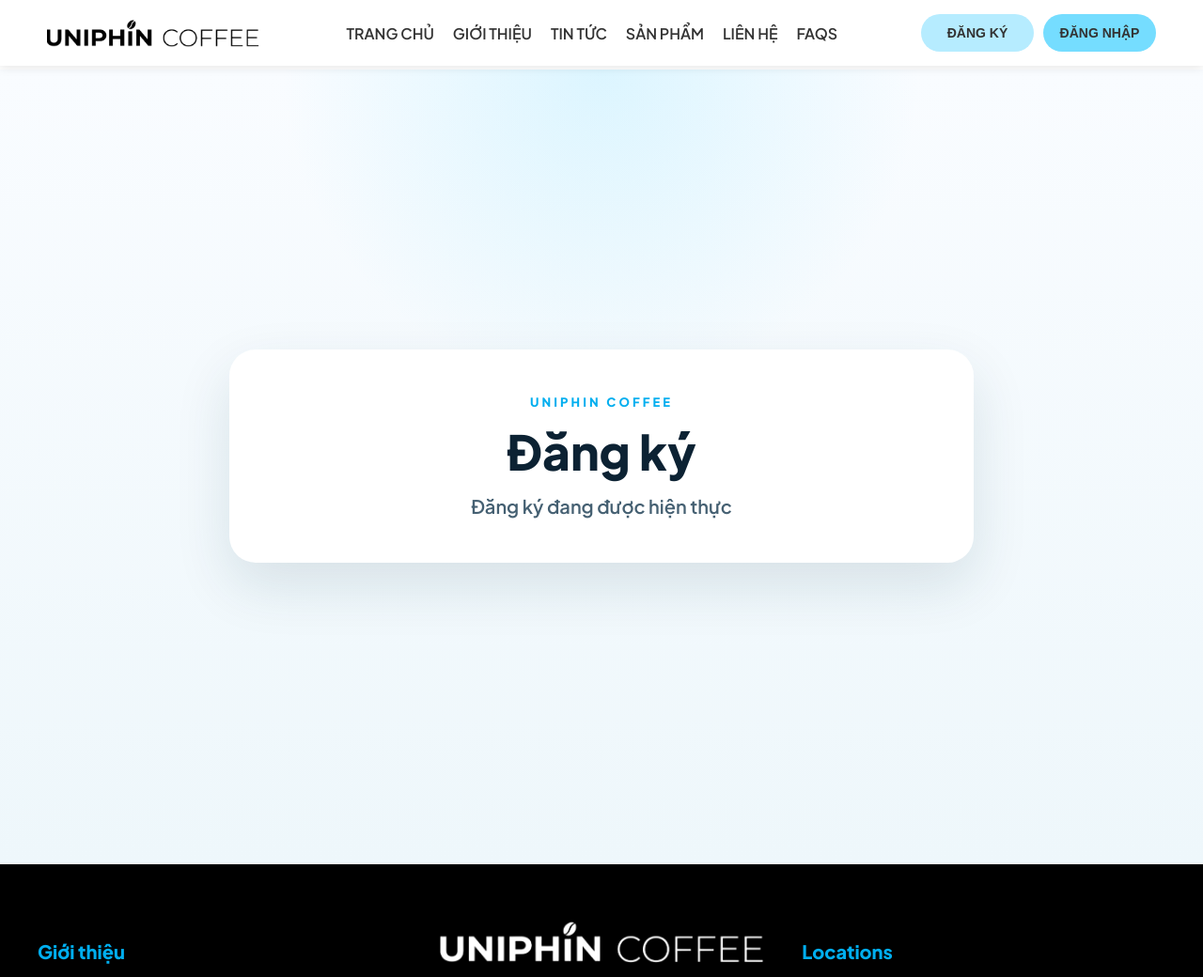
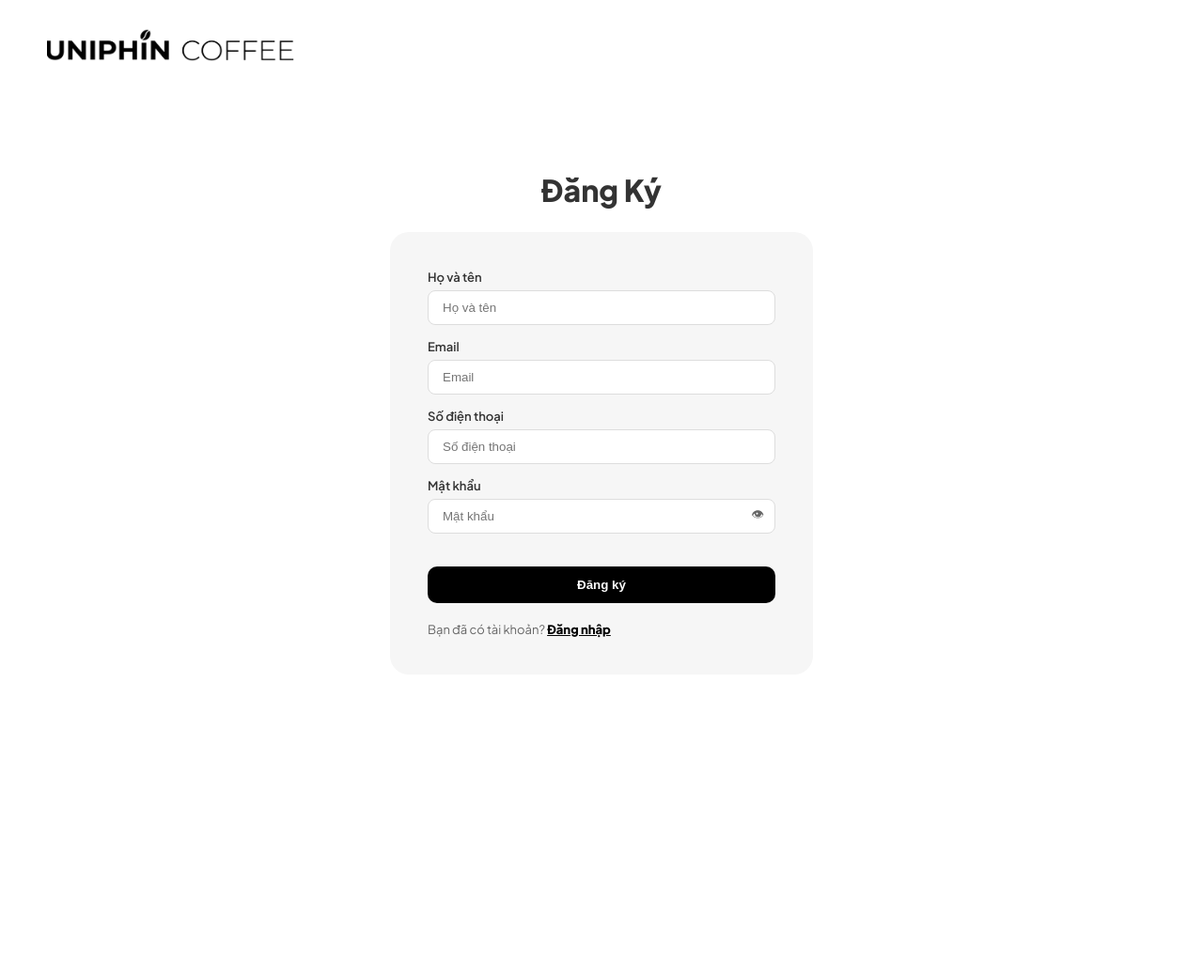
Before and after one commit to dwlong1896/uniphin-coffee-v2, a PHP site: page /register in a window 1280 px wide. Shown: the top 1040 px of the page at 94% size. After the commit the page ends 679 px from the top, so only its background shows below. Run offline with PHP 8.4, Linux system fonts and the light colour scheme.

Commit message:
update: UI SignIn/SignUp

```diff
--- /dev/null
+++ b/backend/app/controllers/AuthController.php
@@ -0,0 +1,14 @@
+<?php
+
+class AuthController extends Controller
+{
+    public function login(): void
+    {
+        $this->view('auth/signin', [], null);
+    }
+
+    public function register(): void
+    {
+        $this->view('auth/signup', [], null);
+    }
+}
--- /dev/null
+++ b/backend/app/views/auth/signup.php
@@ -0,0 +1,64 @@
+<?php
+$publicBase = rtrim(str_replace('\\', '/', dirname($_SERVER['SCRIPT_NAME'] ?? '')), '/');
+$assetUrl = static function (string $path) use ($publicBase): string {
+    return ($publicBase === '' ? '' : $publicBase) . '/assets/' . ltrim($path, '/');
+};
+?>
+<!doctype html>
+<html lang="vi">
+<head>
+    <meta charset="utf-8">
+    <meta name="viewport" content="width=device-width, initial-scale=1">
+    <title>Đăng Ký</title>
+    <link href="https://fonts.googleapis.com/css2?family=Plus+Jakarta+Sans:wght@200;400;600;800&display=swap" rel="stylesheet">
+    <link rel="stylesheet" href="<?php echo htmlspecialchars($assetUrl('css/user/signup.css'), ENT_QUOTES, 'UTF-8'); ?>">
+</head>
+<body>
+<div class="signup-page">
+    <div class="logo-header">
+        <a href="<?php echo htmlspecialchars(($publicBase === '' ? '' : $publicBase) . '/', ENT_QUOTES, 'UTF-8'); ?>">
+            <img src="<?php echo htmlspecialchars($assetUrl('image/rmbgblack1.png'), ENT_QUOTES, 'UTF-8'); ?>" alt="UNIPHIN COFFEE Logo" class="logo-img">
+        </a>
+    </div>
+
+    <div class="signup-wrapper">
+        <h1 class="signup-title">Đăng Ký</h1>
+
+        <div class="signup-card">
+            <form action="#" method="post">
+                <div class="form-group">
+                    <label for="fullName">Họ và tên</label>
+                    <input type="text" id="fullName" name="fullName" placeholder="Họ và tên" required>
+                </div>
+
+                <div class="form-group">
+                    <label for="email">Email</label>
+                    <input type="email" id="email" name="email" placeholder="Email" required>
+                </div>
+
+                <div class="form-group">
+                    <label for="phone">Số điện thoại</label>
+                    <input type="tel" id="phone" name="phone" placeholder="Số điện thoại" required>
+                </div>
+
+                <div class="form-group">
+                    <label for="password">Mật khẩu</label>
+                    <div class="password-input-wrapper">
+                        <input type="password" id="password" name="password" placeholder="Mật khẩu" required>
+                        <button type="button" class="eye-btn" data-target="password" aria-label="Hiển thị mật khẩu">👁</button>
+                    </div>
+                </div>
+
+                <button type="submit" class="btn-signup-submit">Đăng ký</button>
+            </form>
+
+            <div class="signin-redirect">
+                    Bạn đã có tài khoản? <a href="<?php echo htmlspecialchars(($publicBase === '' ? '' : $publicBase) . '/login', ENT_QUOTES, 'UTF-8'); ?>">Đăng nhập</a>
+            </div>
+        </div>
+    </div>
+</div>
+
+<script src="<?php echo htmlspecialchars($assetUrl('js/user/auth.js'), ENT_QUOTES, 'UTF-8'); ?>"></script>
+</body>
+</html>
--- a/backend/public/index.php
+++ b/backend/public/index.php
@@ -12,6 +12,7 @@ require_once __DIR__ . '/../core/Router.php';
 
 // Nap cac lop ung dung hien dang duoc route su dung.
 require_once __DIR__ . '/../app/controllers/PageController.php';
+require_once __DIR__ . '/../app/controllers/AuthController.php';
 
 // Dang ky tat ca route web.
 require_once __DIR__ . '/../routes/web.php';
--- a/backend/routes/web.php
+++ b/backend/routes/web.php
@@ -3,6 +3,7 @@
 // Tao doi tuong router va dang ky cac route giao dien.
 $router = new Router();
 $pageController = new PageController();
+$authController = new AuthController();
 
 $pages = [
     '/' => 'Trang chủ',
@@ -11,8 +12,6 @@ $pages = [
     '/san-pham' => 'Sản phẩm',
     '/lien-he' => 'Liên hệ',
     '/faqs' => 'FAQs',
-    '/register' => 'Đăng ký',
-    '/login' => 'Đăng nhập',
     '/account' => 'Tài khoản',
     '/terms' => 'Điều khoản sử dụng',
 ];
@@ -22,3 +21,12 @@ foreach ($pages as $path => $title) {
         $pageController->show($title);
     });
 }
+
+// Trang auth hien thuc rieng theo giao dien yeu cau.
+$router->get('/login', static function () use ($authController): void {
+    $authController->login();
+});
+
+$router->get('/register', static function () use ($authController): void {
+    $authController->register();
+});
```
Also changed, not shown: backend/app/views/auth/signin.php (added, +57 -0 lines), README.md, backend/public/assets/css/user/signin.css (added), backend/public/assets/css/user/signup.css (added), backend/public/assets/js/user/auth.js (added).
